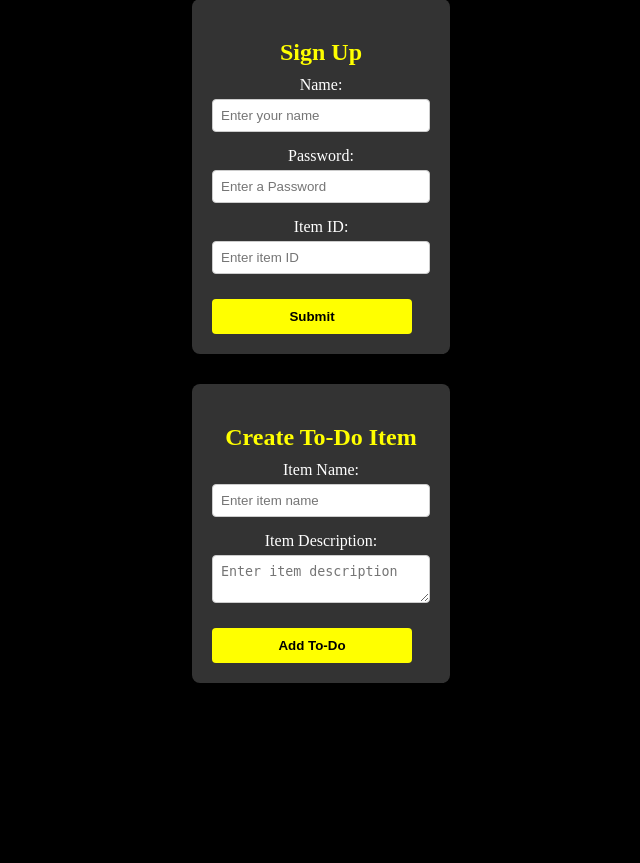
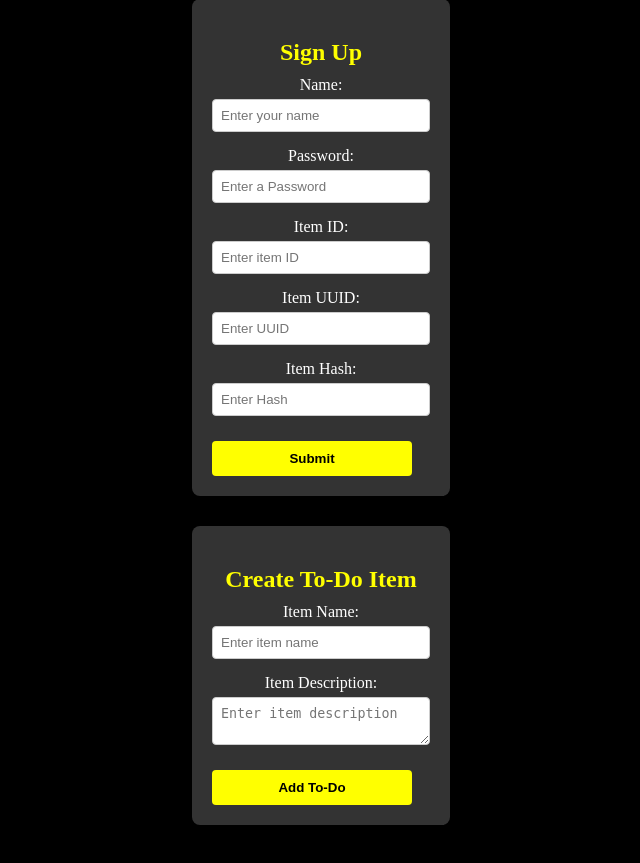
Before and after one commit to harshrajurkar/User_registration_page, a Flask app: page / in a window 1280 px wide. Shown: the part 117-980 px from the top of the page, without its empty margins (319-959 px from the left). Before the commit the page ends 800 px from the top, so only its background shows below. Run offline with Flask 3, Linux system fonts and the light colour scheme; parts of the project's set-up code (start-up, migrations or seed data) failed here and were passed over.

```diff
--- a/app.py
+++ b/app.py
@@ -42,5 +42,16 @@ def view():
 
     data = {"data":data}
     return data
+@app.route('/submittodoitem', methods=['POST'])
+def submit_todo():
+    item_name = request.form.get('itemName')
+    item_desc = request.form.get('itemDescription')
+
+    collection.insert_one({
+        "name": item_name,
+        "description": item_desc
+    })
+
+    return "To-Do item submitted successfully!"
 if __name__ == "__main__":
     app.run(debug=True)
--- a/templates/index.html
+++ b/templates/index.html
@@ -94,6 +94,14 @@
   <label for="itemId">Item ID:</label>
   <input type="text" name="itemId" id="itemId" placeholder="Enter item ID">
 </div>
+<div class="input-group">
+  <label for="itemUuid">Item UUID:</label>
+  <input type="text" name="itemUuid" id="itemUuid" placeholder="Enter UUID">
+</div>
+<div class="input-group">
+  <label for="itemHash">Item Hash:</label>
+  <input type="text" name="itemHash" id="itemHash" placeholder="Enter Hash">
+</div>
 
 
             <input type="submit" value="Submit">
```
Also changed, not shown: 1 other file.
